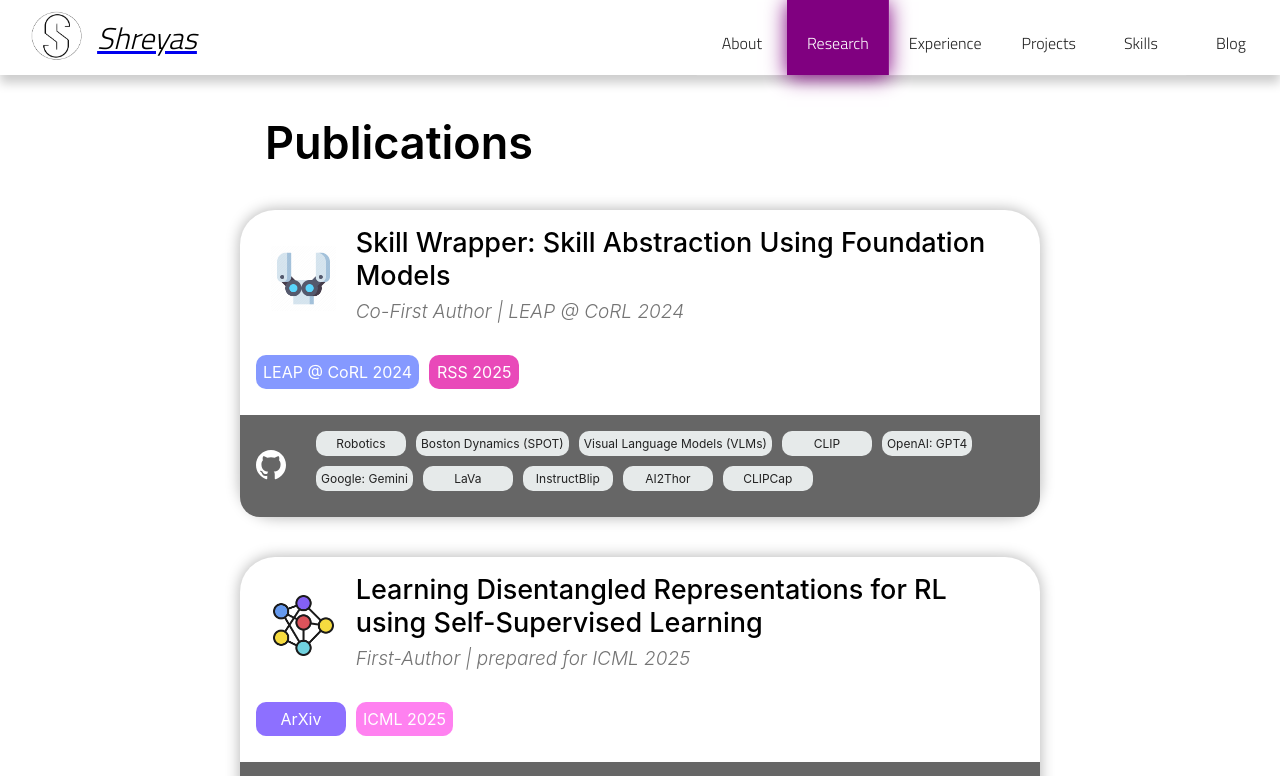
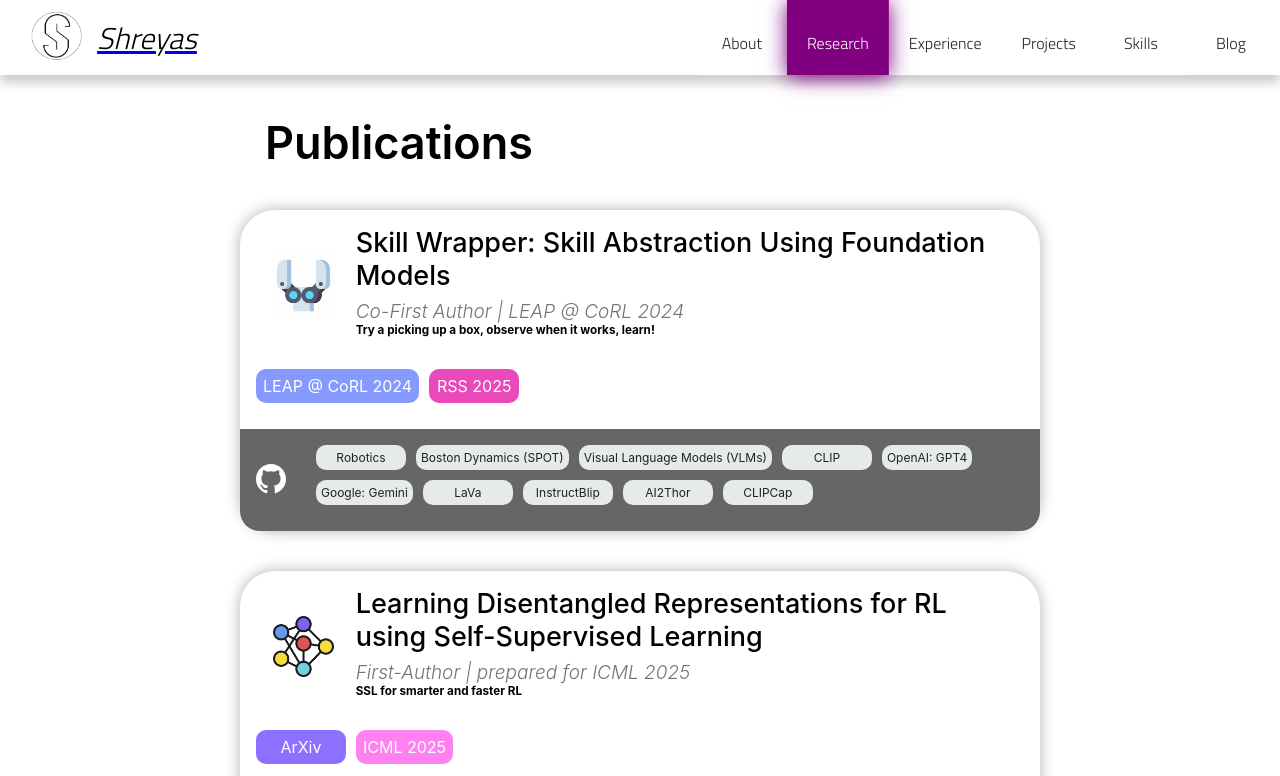
Before and after one commit to ShreyasRaman-01/ShreyasRaman, a React (Create React App) app: page /research in a window 1280 px wide. Shown: the top 776 px of the page. Built offline with nearby package versions, Linux system fonts and the light colour scheme.

Commit message:
new projects Spring 2025 + better research descriptions

```diff
--- a/src/components/Research/ResearchBox.tsx
+++ b/src/components/Research/ResearchBox.tsx
@@ -25,13 +25,13 @@ interface Props {
   alt_icon_name: string;
   name: string;
   catchphrase: string;
-  description: Array<string>;
+  description: string;
   github_link: string;
 }
 
 
 //Research Box class containing all the elements for a single research box
-const ResearchBox: React.FC<Props> = ({submission_links, filters, icon, alt_icon_name, name, catchphrase, description, github_link }) => {
+const ResearchBox: React.FC<Props> = ({submission_links, filters, icon, alt_icon_name, name, catchphrase, description, github_link}) => {
   const [selectedPackages] = useState<Array<Filters>>([]);
   const [selectedFilters] = useState<Array<Filters>>([]);
 
--- a/src/components/Research/index.tsx
+++ b/src/components/Research/index.tsx
@@ -503,7 +503,7 @@ const Projects = () => (
 
     {Array.from(RESEARCH_DETAILS.keys()).map((val, index) => (
 
-      <ResearchBox key={index} submission_links={RESEARCH_DETAILS[val].submission_links} icon={RESEARCH_DETAILS[val].icon_path} alt_icon_name = {RESEARCH_DETAILS[val].alt_name} github_link = {RESEARCH_DETAILS[val].github_link} name = {RESEARCH_DETAILS[val].name} catchphrase = {RESEARCH_DETAILS[val].catchphrase} filters = {RESEARCH_DETAILS[val].topics_and_libraries}/>
+      <ResearchBox key={index} submission_links={RESEARCH_DETAILS[val].submission_links} icon={RESEARCH_DETAILS[val].icon_path} alt_icon_name = {RESEARCH_DETAILS[val].alt_name} github_link = {RESEARCH_DETAILS[val].github_link} name = {RESEARCH_DETAILS[val].name} catchphrase = {RESEARCH_DETAILS[val].catchphrase} description = {RESEARCH_DETAILS[val].description} filters = {RESEARCH_DETAILS[val].topics_and_libraries}/>
     ))}
 
 
```
